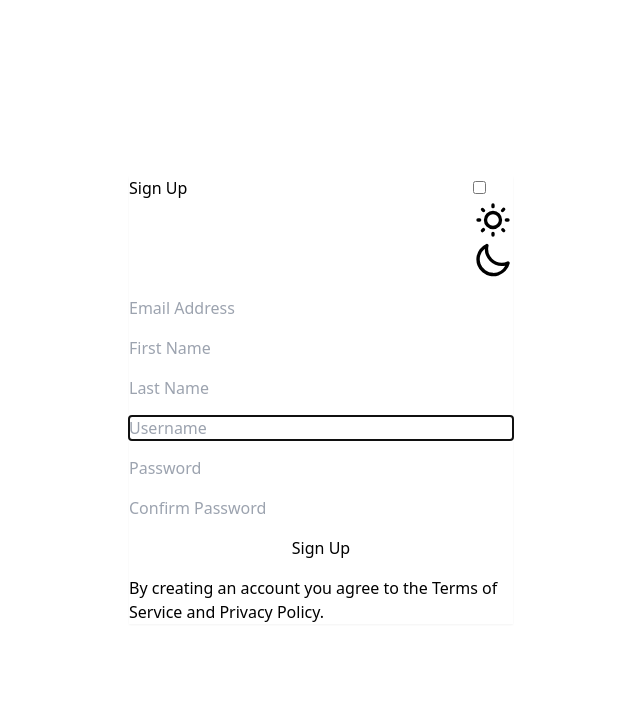
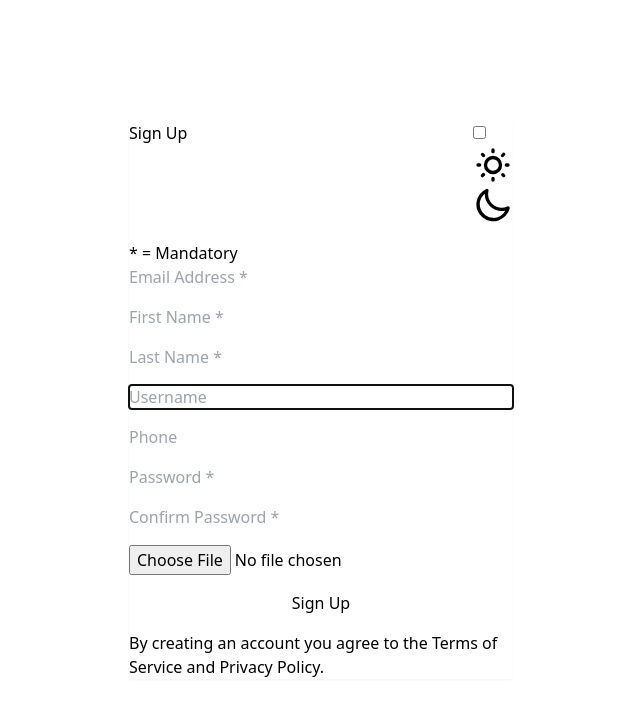
Before and after one commit to NomeaTech/Staff-Carpool, a Django app: page /accounts/signup/ in a window 1280 px wide. Shown: the top 716 px of the page, without its empty margins (319-959 px from the left). Run offline with Django 5.2, Linux system fonts and the light colour scheme; some libraries are stand-ins or nearby versions.

Commit message:
implemented: New signup menu

```diff
--- a/api/accounts/forms.py
+++ b/api/accounts/forms.py
@@ -13,8 +13,9 @@ class CustomUserCreationForm(AdminUserCreationForm):
         required=True,
         help_text=_('Required. Enter a valid email address.'),
         widget=forms.EmailInput(attrs={
-            'class': 'input validator col-span-3 w-full',
-            'placeholder': _("Email Address"),
+            'class': 'input validator w-full',
+            'placeholder': _("Email Address *"),
+            'pattern': '.*@(lab|lut)\.fi',
         })
     )
 
@@ -31,7 +32,7 @@ class CustomUserCreationForm(AdminUserCreationForm):
         widget=forms.TextInput(
             attrs={
                 'class': 'input validator col-span-3 w-full',
-                'placeholder': _("First Name"),
+                'placeholder': _("First Name *"),
             }
         )
     )
@@ -41,7 +42,20 @@ class CustomUserCreationForm(AdminUserCreationForm):
         widget=forms.TextInput(
             attrs={
                 'class': 'input validator col-span-3 w-full',
-                'placeholder': _("Last Name"),
+                'placeholder': _("Last Name *"),
+            }
+        )
+    )
+
+    phone = forms.CharField(
+        max_length=14,
+        min_length=10,
+        widget=forms.TextInput(
+            attrs={
+                'class': 'input validator tabular-nums col-span-3 w-full',
+                'type': 'tel',
+                'placeholder': _("Phone"),
+                'pattern': '[0-9]*'
             }
         )
     )
@@ -50,7 +64,7 @@ class CustomUserCreationForm(AdminUserCreationForm):
         widget=forms.TextInput(
             attrs={
                 'class': 'input validator col-span-3 w-full',
-                'placeholder': _("Password"),
+                'placeholder': _("Password *"),
                 'type': 'password',
                 'minlength': 8,
                 'pattern': '(?=.*\d)(?=.*[a-z])(?=.*[A-Z]).{8,}',
@@ -63,11 +77,20 @@ class CustomUserCreationForm(AdminUserCreationForm):
         widget=forms.TextInput(
             attrs={
                 'class': 'input validator col-span-3 w-full',
-                'placeholder': _("Confirm Password"),
+                'placeholder': _("Confirm Password *"),
                 'type': 'password',
                 'minlength': 8,
                 'pattern': '(?=.*\d)(?=.*[a-z])(?=.*[A-Z]).{8,}',
-                'title': _('Must be more than 8 characters, including number, lowercase letter, uppercase letter'),
+                'title': _('Must be more than 8 characters, including number, lowercase letter, uppercase letter *'),
+            }
+        )
+    )
+
+    # Don't forget to implement the view for this otherwise file upload will not work :)
+    pfp = forms.FileField(
+        widget=forms.FileInput(
+            attrs={
+                'class': 'file-input file-input-info col-span-3 w-full',
             }
         )
     )
--- a/api/accounts/models.py
+++ b/api/accounts/models.py
@@ -6,6 +6,7 @@ class User(AbstractUser):
     pfp = models.ImageField(upload_to='static/images/')
     address = models.ForeignKey('test_app.Address', on_delete=models.CASCADE, null=True, blank=True)
     recurring_trips = models.ManyToManyField('test_app.Recurring_Trip', blank=True)
+    phone = models.CharField()
 
     def __str__(self):
         return f"{self.first_name} {self.last_name}"
--- a/api/accounts/templates/registration/signup.html
+++ b/api/accounts/templates/registration/signup.html
@@ -44,35 +44,53 @@
               </svg>
             </label>
         </div>
+        <p class="text-base-content/50">{% trans "* = Mandatory" %}</p>
         <form method="post">
 
           <div class="grid grid-cols-3 gap-4">
             {% csrf_token %}
+            <div class="col-span-3">
               {{ form.email }}
-            <div class="hidden validator-hint col-span-3">{% trans "Enter valid email address" %}</div>
+              <p class="hidden validator-hint ml-3">{% trans "Enter valid email address" %}</p>
+            </div>
+
+            <div class="col-span-3">
               {{ form.first_name }}
-            <div class="hidden validator-hint col-span-3">{% trans "First name is required" %}</div>
+              <p class="hidden validator-hint ml-3">{% trans "First name is required" %}</p>
+            </div>
+            <div class="col-span-3">
               {{ form.last_name }}
-            <div class="hidden validator-hint col-span-3">{% trans "Last name is required" %}</div>
+              <p class="hidden validator-hint ml-3">{% trans "Last name is required" %}</p>
+            </div>
+            <div class="col-span-3">
               {{ form.username }}
-            <div class="hidden validator-hint col-span-3">{% trans "Username is required" %}</div>
+              <p class="hidden validator-hint ml-3">{% trans "Username is required" %}</p>
+            </div>
+            <div class="col-span-3">
+              {{ form.phone }}
+              <p class="hidden validator-hint ml-3">{% trans "Must be a 10 digit phone number" %}</p>
+            </div>
+            <div class="col-span-3">
               {{ form.password1 }}
-            <p class="hidden validator-hint col-span-3">
+              <p class="hidden validator-hint ml-3">
                 {% blocktranslate %}
                   Your password can't be a commonly used password.
                   Your password can't be too similar to your other personal information.
-                Your password can’t be entirely numeric.
+                  Your password can't be entirely numeric.
                   Must be more than 8 characters, including
                   <br/>At least one number
                   <br/>At least one lowercase letter
                   <br/>At least one uppercase letter
                 {% endblocktranslate %}
               </p>
+            </div>
             {{ form.password2 }}
 
             {% if form.errors %}
               <div class="col-span-3" style="color:var(--color-error)">{% trans "Error in account creation. Check that passwords match" %}</div>
             {% endif %}
+
+            {{ form.pfp }}
 
             <button type="submit" class="btn btn-md btn-secondary col-span-3">{% trans "Sign Up" %}</button>
             <!-- <a href="{% url 'signup' %}" class="btn btn-md btn-secondary col-span-1 col-start-3">Sign up</a>   -->
--- a/api/carpool/settings.py
+++ b/api/carpool/settings.py
@@ -143,7 +143,7 @@ GEOADDRESS_PROVIDERS = {
 # Internationalization
 # https://docs.djangoproject.com/en/6.0/topics/i18n/
 
-LANGUAGE_CODE = 'en-us'
+LANGUAGE_CODE = 'en'
 TIME_ZONE = 'Europe/Helsinki'
 USE_I18N = True
 USER_L10N = True
@@ -151,6 +151,7 @@ USE_TZ = True
 LANGUAGES = [
     ("en", _("English")),
     ("fi", _("Finnish")),
+    ("sv", _("Swedish")),
 ]
 LOCALE_PATHS = [
     os.path.join(BASE_DIR, 'locale'),
--- a/api/home/templates/app.html
+++ b/api/home/templates/app.html
@@ -46,7 +46,8 @@
                   {% get_language_info_list for LANGUAGES as languages %}
                   {% for language in languages %}
                   <option value="{{ language.code }}"{% if language.code == LANGUAGE_CODE %} selected{% endif %}>
-                    {{ language.name_local }} ({{ language.code }})
+                    {{ language.name_local.title }} ({{ language.code.upper }})
+                    <!-- {{ language.code.upper }} -->
                   </option>
                   {% endfor %}
                 </ul>
```
Also changed, not shown: api/accounts/migrations/0008_user_phone.py (added). Lines whose indentation alone changed are shown as unchanged.
